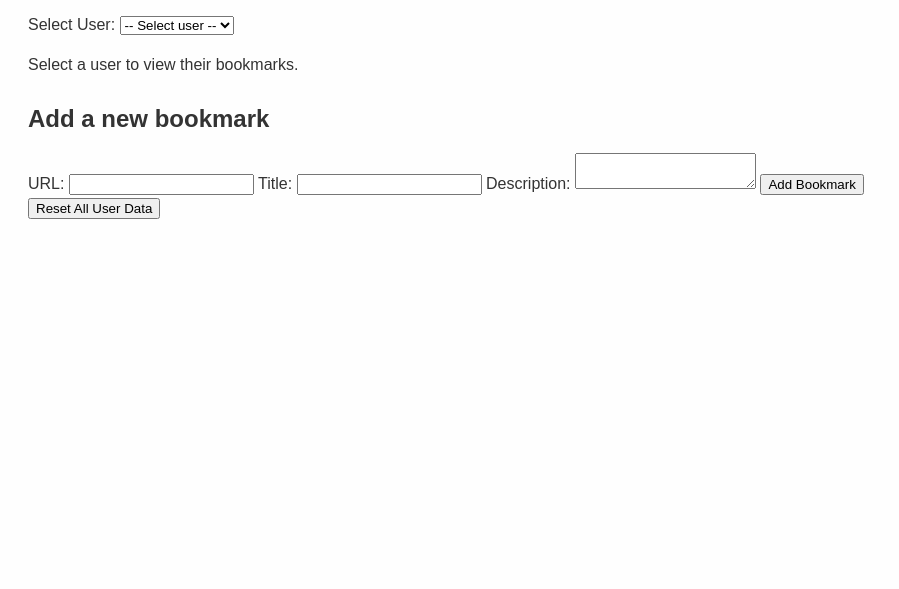
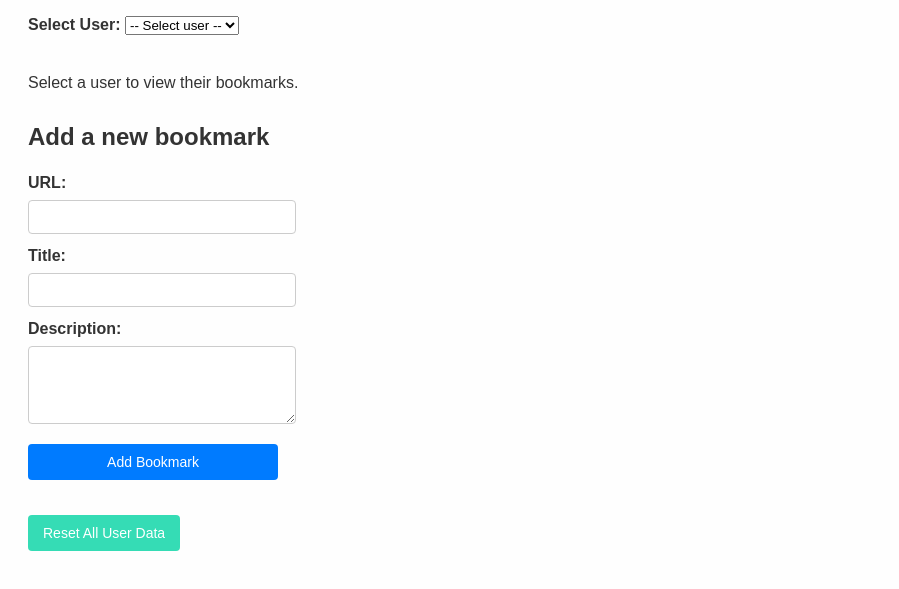
Before and after one commit to SaraTahir28/Shared-BookMarks-, a website with bundled scripts: page index.html in a window 1280 px wide. Shown: the part 103-692 px from the top of the page, without its empty margins (0-899 px from the left). Built offline with nearby package versions, Linux system fonts and the light colour scheme.

Commit message:
Forgot to commit this file

```diff
--- a/index.html
+++ b/index.html
@@ -12,30 +12,31 @@
     <h1>Shared Bookmarks</h1>
 
     <!-- User selection -->
-    <label for="userSelect">Select User:</label>
-    <select id="userSelect">
-      <option value=""> Choose a user </option>
+    <label for="userSelect" class="form-label">Select User:</label>
+    <select id="userSelect" class="select-user">
+      <option value="">Choose a user</option>
     </select>
 
     <!-- Bookmark list -->
-    <section id="bookmarkList" aria-live = "polite">
+    <section id="bookmarkList" aria-live="polite">
       <p>Select a user to view their bookmarks.</p>
     </section>
 
-    <!--- Add new bookmark form -->
+    <!-- Add new bookmark form -->
     <h2>Add a new bookmark</h2>
-    <form id="bookmarkForm">
-      <label for="urlInput">URL:</label>
-      <input type="url" id="urlInput" required />
+    <form id="bookmarkForm" class="form-container">
+      <label for="urlInput" class="form-label">URL:</label>
+      <input type="url" id="urlInput" class="form-input" required />
 
-      <label for="titleInput">Title:</label>
-      <input type="text" id="titleInput" required />
+      <label for="titleInput" class="form-label">Title:</label>
+      <input type="text" id="titleInput" class="form-input" required />
 
-      <label for="descriptionInput">Description:</label>
-      <textarea id="descriptionInput" required></textarea>
+      <label for="descriptionInput" class="form-label">Description:</label>
+      <textarea id="descriptionInput" class="form-input form-textarea" required></textarea>
 
-      <button type="submit">Add Bookmark</button>
+      <button type="submit" class="btn btn-submit">Add Bookmark</button>
     </form>
-     <button id="resetDataBtn" type="button">Reset All User Data</button>
+
+    <button id="resetDataBtn" type="button" class="btn btn-reset">Reset All User Data</button>
   </body>
 </html>
```
